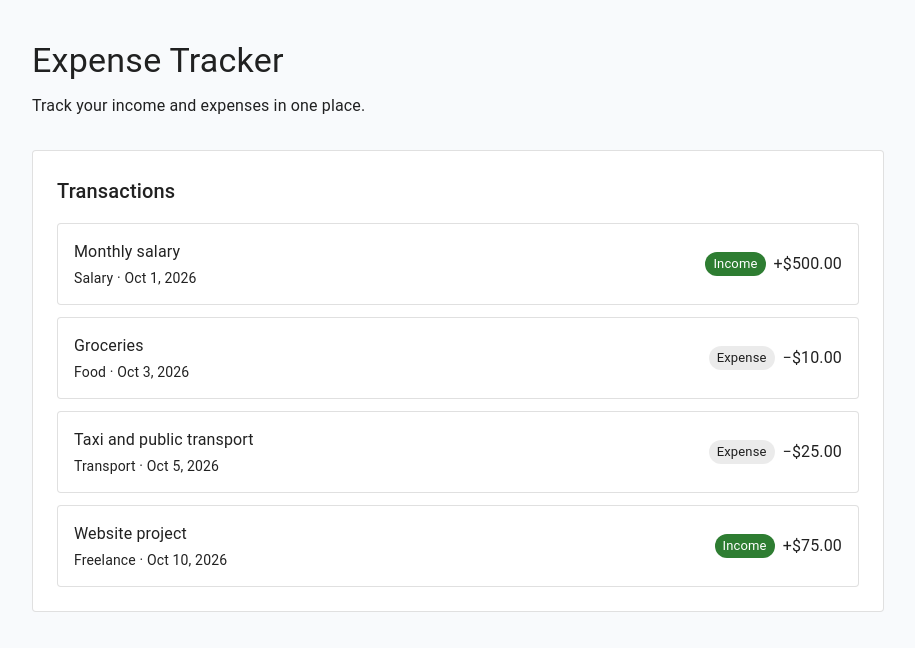
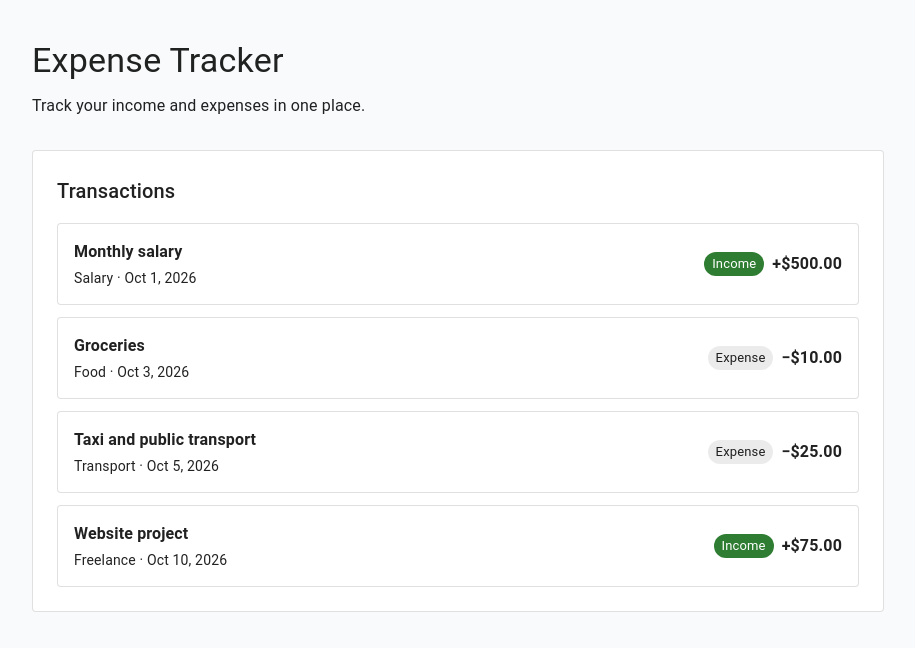
Before and after one commit to yanakarpovych/react-typescript-redux-toolkit-tanstack-query-material-ui, a React (Vite) app: page / in a window 1280 px wide. Shown: the top 648 px of the page, without its empty margins (182-1097 px from the left). Built offline with nearby package versions, Linux system fonts and the light colour scheme.

Commit message:
refactor: extract TransactionItem component

```diff
--- /dev/null
+++ b/src/components/TransactionItem.tsx
@@ -0,0 +1,64 @@
+import { Box, Chip, Paper, Stack, Typography } from "@mui/material";
+import type { Transaction } from "../types/transaction";
+
+interface TransactionItemProps {
+  transaction: Transaction;
+}
+
+const currencyFormatter = new Intl.NumberFormat("en-US", {
+  style: "currency",
+  currency: "USD",
+});
+
+const dateFormatter = new Intl.DateTimeFormat("en-US", {
+  month: "short",
+  day: "numeric",
+  year: "numeric",
+});
+
+function TransactionItem({ transaction }: TransactionItemProps) {
+  const isIncome = transaction.type === "income";
+
+  return (
+    <Paper variant="outlined" sx={{ p: 2 }}>
+      <Box
+        sx={{
+          display: "flex",
+          flexDirection: { xs: "column", sm: "row" },
+          alignItems: { xs: "flex-start", sm: "center" },
+          justifyContent: "space-between",
+          gap: 1,
+        }}
+      >
+        <Stack spacing={0.5}>
+          <Typography sx={{ fontWeight: 600 }}>
+            {transaction.description}
+          </Typography>
+
+          <Typography variant="body2" color="text.secondary">
+            {transaction.category} ·{" "}
+            {dateFormatter.format(new Date(`${transaction.date}T12:00:00`))}
+          </Typography>
+        </Stack>
+
+        <Stack direction="row" spacing={1} alignItems="center">
+          <Chip
+            size="small"
+            label={isIncome ? "Income" : "Expense"}
+            color={isIncome ? "success" : "default"}
+          />
+
+          <Typography
+            sx={{ fontWeight: 600 }}
+            color={isIncome ? "success.main" : "text.primary"}
+          >
+            {isIncome ? "+" : "−"}
+            {currencyFormatter.format(transaction.amount)}
+          </Typography>
+        </Stack>
+      </Box>
+    </Paper>
+  );
+}
+
+export default TransactionItem;
--- a/src/components/TransactionList.tsx
+++ b/src/components/TransactionList.tsx
@@ -1,20 +1,10 @@
-import { Box, Chip, Paper, Stack, Typography } from "@mui/material";
+import { Paper, Stack, Typography } from "@mui/material";
 import type { Transaction } from "../types/transaction";
+import TransactionItem from "./TransactionItem";
 
 interface TransactionListProps {
   transactions: Transaction[];
 }
-
-const currencyFormatter = new Intl.NumberFormat("en-US", {
-  style: "currency",
-  currency: "USD",
-});
-
-const dateFormatter = new Intl.DateTimeFormat("en-US", {
-  day: "numeric",
-  month: "short",
-  year: "numeric",
-});
 
 function TransactionList({ transactions }: TransactionListProps) {
   if (transactions.length === 0) {
@@ -28,48 +18,7 @@ function TransactionList({ transactions }: TransactionListProps) {
   return (
     <Stack spacing={1.5}>
       {transactions.map((transaction) => (
-        <Paper key={transaction.id} variant="outlined" sx={{ p: 2 }}>
-          <Box
-            sx={{
-              display: "flex",
-              flexDirection: { xs: "column", sm: "row" },
-              alignItems: { xs: "flex-start", sm: "center" },
-              justifyContent: "space-between",
-              gap: 1,
-            }}
-          >
-            <Stack spacing={0.5}>
-              <Typography fontWeight={600}>
-                {transaction.description}
-              </Typography>
-
-              <Typography variant="body2" color="text.secondary">
-                {transaction.category} ·{" "}
-                {dateFormatter.format(new Date(`${transaction.date}T12:00:00`))}
-              </Typography>
-            </Stack>
-
-            <Stack direction="row" spacing={1} alignItems="center">
-              <Chip
-                size="small"
-                label={transaction.type === "income" ? "Income" : "Expense"}
-                color={transaction.type === "income" ? "success" : "default"}
-              />
-
-              <Typography
-                fontWeight={600}
-                color={
-                  transaction.type === "income"
-                    ? "success.main"
-                    : "text.primary"
-                }
-              >
-                {transaction.type === "income" ? "+" : "−"}
-                {currencyFormatter.format(transaction.amount)}
-              </Typography>
-            </Stack>
-          </Box>
-        </Paper>
+        <TransactionItem key={transaction.id} transaction={transaction} />
       ))}
     </Stack>
   );
```
